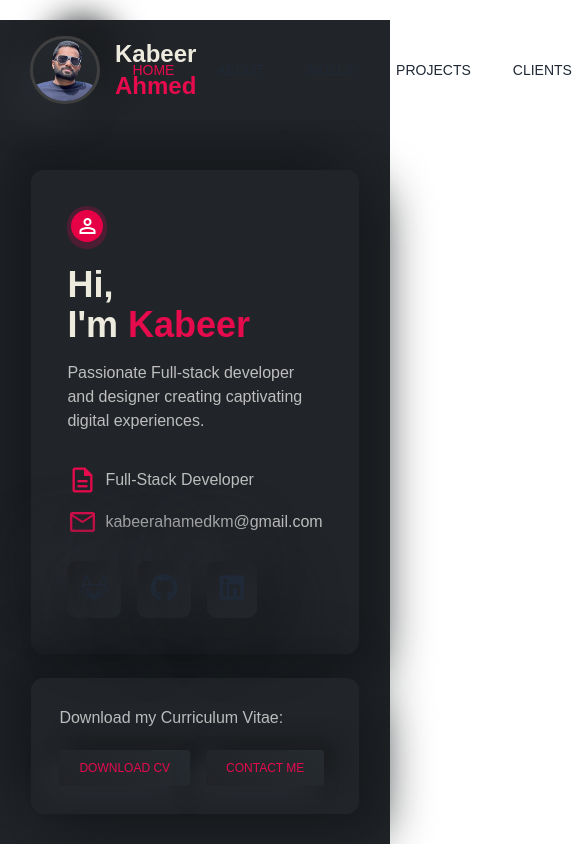
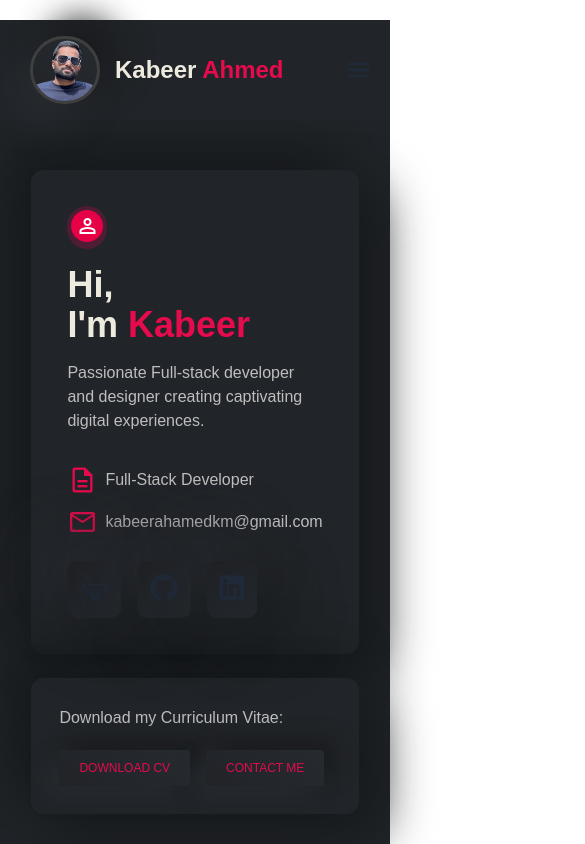
Before and after one commit to KabeerAhamedMJI/kabeerahamed, a React (Vite) app: page / in a window 390 px wide. Shown: the top 844 px of the page, 585 px wide, since content can reach past the window. Built offline with nearby package versions, Linux system fonts and the light colour scheme.

Commit message:
Updated dropdown menu

```diff
--- a/package.json
+++ b/package.json
@@ -14,10 +14,12 @@
     "@fortawesome/free-brands-svg-icons": "^6.6.0",
     "@fortawesome/react-fontawesome": "^0.2.2",
     "bear-react-carousel": "^5.1.0",
+    "flowbite-react": "^0.10.2",
     "framer-motion": "^11.3.21",
     "react": "^18.3.1",
     "react-dom": "^18.3.1",
     "react-feather": "^2.0.10",
+    "react-icons": "^5.3.0",
     "react-router-dom": "^6.25.1",
     "react-scroll": "^1.9.0",
     "react-slick": "^0.30.2",
--- a/src/components/about.jsx
+++ b/src/components/about.jsx
@@ -17,8 +17,8 @@ const about = () => {
                         <h2 className="pt-4 text-[#EDEADE] text-4xl sm:text-5xl font-semibold">
                             Hi,
                             <br className="block sm:hidden" />
-                            <span className="sm:whitespace-nowrap">
-                                I'm <span style={{ color: '#e60b4d', fontWeight: '700' }}>Kabeer</span>
+                            <span className="sm:whitespace-nowrap lg:ml-3">
+                             I'm <span style={{ color: '#e60b4d', fontWeight: '700' }}>Kabeer</span>
                             </span>
                         </h2>
                         <p className='pt-4 text-[#BEBEBE]'>Passionate Full-stack developer and designer creating captivating digital experiences.</p>
--- /dev/null
+++ b/src/components/dropdown.jsx
@@ -0,0 +1,24 @@
+import React, { useState, useEffect } from 'react';
+import { Link } from 'react-feather'
+import { IoMenu } from "react-icons/io5";
+
+const dropdown = () => {
+  return (
+    <div>
+      <div className="drawer drawer-start">
+        <input id="my-drawer-4" type="checkbox" className="drawer-toggle" />
+        <div className="drawer-content">
+          <label htmlFor="my-drawer-4"><IoMenu className='mr-4 text-3xl'/></label>
+        </div>
+        <div className="drawer-side">
+          <label htmlFor="my-drawer-4" aria-label="close sidebar" className="drawer-overlay"></label>
+          <ul className="menu bg-base-200 text-base-content min-h-full w-80 p-4">
+
+          </ul>
+        </div>
+      </div>
+    </div>
+  )
+}
+
+export default dropdown
--- a/src/components/header.jsx
+++ b/src/components/header.jsx
@@ -1,4 +1,7 @@
 import React, { useState, useEffect } from 'react';
+import { HiMenu } from "react-icons/hi";
+import Dropdown from './dropdown';
+import { IoMdHome } from "react-icons/io";
 
 const Header = () => {
   const [hasShadow, setHasShadow] = useState(false);
@@ -27,40 +30,45 @@ const Header = () => {
   return (
     <header className={`header ${hasShadow ? 'shadow' : ''}`} id="header">
       <nav className="NavBar">
-        <div>
+        <div className="flex items-center">
           <a href="#">
             <img
               className="Logo_image"
               src="/images/logo1.png"
               alt="logo_image"
             />
-            <h2 className="text-[#EDEADE] text-2xl font-bold">Kabeer <span className="text-[#e60b4d] text-2xl font-bold">Ahmed</span></h2>
+            <h2 className="text-[#EDEADE] text-2xl font-bold">
+              Kabeer <span className="text-[#e60b4d] text-2xl font-bold">Ahmed</span>
+            </h2>
           </a>
         </div>
+        <Dropdown className="sm:flex md:hidden" />
+
         <ul className="hidden lg:flex">
           <li>
-            <a href='#' onClick={() => menuClick('home')} className={activeSection === 'home' ? 'active' : ''}>HOME</a>
+            <a href="#" onClick={() => menuClick('home')} className={activeSection === 'home' ? 'active' : ''}>HOME</a>
           </li>
           <li>
-            <a href='#' onClick={() => menuClick('about')} className={activeSection === 'about' ? 'active' : ''}>ABOUT</a>
+            <a href="#" onClick={() => menuClick('about')} className={activeSection === 'about' ? 'active' : ''}>ABOUT</a>
           </li>
           <li>
-          <a href='#' onClick={() => menuClick('skills')} className={activeSection === 'skills' ? 'active' : ''}>SKILLS</a>
+            <a href="#" onClick={() => menuClick('skills')} className={activeSection === 'skills' ? 'active' : ''}>SKILLS</a>
           </li>
           <li>
-          <a href='#' onClick={() => menuClick('projects')} className={activeSection === 'projects' ? 'active' : ''}>PROJECTS</a>
+            <a href="#" onClick={() => menuClick('projects')} className={activeSection === 'projects' ? 'active' : ''}>PROJECTS</a>
           </li>
           <li>
-          <a href='#' onClick={() => menuClick('clients')} className={activeSection === 'clients' ? 'active' : ''}>CLIENTS</a>
+            <a href="#" onClick={() => menuClick('clients')} className={activeSection === 'clients' ? 'active' : ''}>CLIENTS</a>
           </li>
           <li>
-          <a href='#' onClick={() => menuClick('contact')} className={activeSection === 'contact' ? 'active' : ''}>CONTACT</a>
+            <a href="#" onClick={() => menuClick('contact')} className={activeSection === 'contact' ? 'active' : ''}>CONTACT</a>
           </li>
           <a className="CallToAction" href="#">
             GET A QUOTE
           </a>
         </ul>
-        <span id="MenuIcon" className="material-symbols-outlined">
+
+        <span id="MenuIcon" className="material-symbols-outlined lg:hidden">
           menu
         </span>
       </nav>
--- a/src/index.css
+++ b/src/index.css
@@ -79,7 +79,6 @@ header {
 }
 
 .NavBar ul {
-  display: flex;
   justify-content: space-between;
   align-items: center;
   gap: 42px;
```
Also changed, not shown: 1 other file (tests, documents, lock files or other folders).
